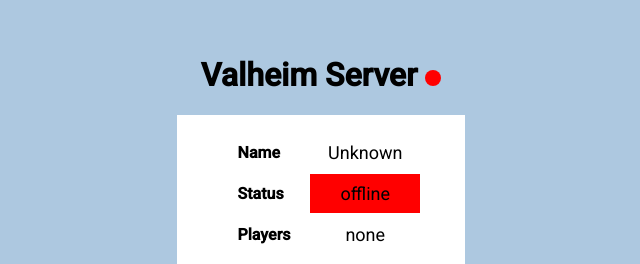
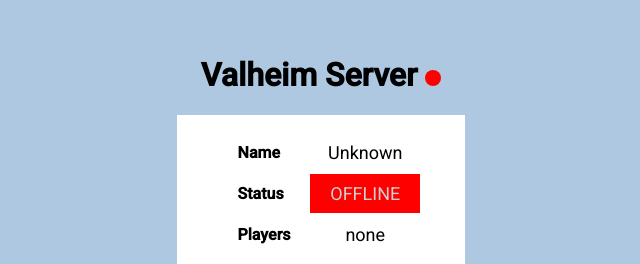
Before and after one commit to Marcus-Rise/valheim-status, a Next.js app: page / in a window 1280 px wide. Shown: the part 199-463 px from the top of the page, without its empty margins (319-959 px from the left). Built offline with nearby package versions, Linux system fonts and the light colour scheme.

Commit message:
Status text

```diff
--- a/src/server-status/components/card/server-status-card.module.scss
+++ b/src/server-status/components/card/server-status-card.module.scss
@@ -13,10 +13,12 @@
 
 .success {
   background-color: var(--color-success);
-  color: var(--color-text-primary);
+  color: #d0d0d0;
+  text-transform: uppercase;
 }
 
 .danger {
   background-color: var(--color-danger);
-  color: var(--color-text-primary);
+  color: #d0d0d0;
+  text-transform: uppercase;
 }
```
